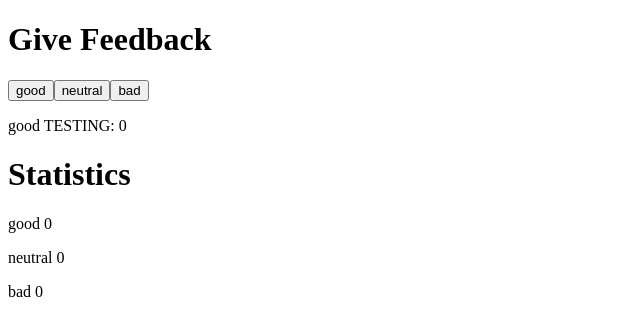
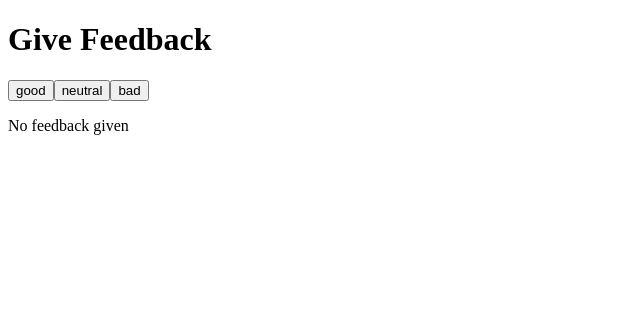
Before and after one commit to Juan-M-Cortez/Full-Stack-Open-2021, a React (Create React App) app in the folder Part1/: page / in a window 1280 px wide. Shown: the top 336 px of the page, without its empty margins (0-640 px from the left). Built offline with nearby package versions, Linux system fonts and the light colour scheme.

Commit message:
12-4-2021

```diff
--- a/Part1/src/App.js
+++ b/Part1/src/App.js
@@ -1,18 +1,41 @@
 import React, { useState } from "react";
 
-const Statistics =(props) => {
-  //Just Add
-  //Just Display
+const Button = ({handleClick, text}) => {
+  return(
+    <button onClick={handleClick}>{text}</button>
+  )
+}
+
+const StatisticLine = (Statistics) => {
   return(
     <div>
-      <h1>Statistics</h1>
-      <p>good {props.good}</p>
-      <p>neutral {props.neutral}</p>
-      <p>bad {props.bad}</p>
+      <p>{Statistics.text} {Statistics.value}</p>
     </div>
   )
 }
 
+
+const Statistics =(props) => {
+  const total=props.good + props.neutral + props.bad
+  //Just Display
+  if(total > 0)
+    return(
+      <div>
+        <h1>Statistics</h1>
+        <StatisticLine text="good" value={props.good}/>
+        <StatisticLine text='neutral' value={props.neutral}/>
+        <StatisticLine text='bad' value={props.bad}/>
+        <StatisticLine text='total' value={props.neutral}/>
+        <StatisticLine text='average' value={props.average}/>
+        <StatisticLine text='positive' value={props.positive}/>
+      </div>
+    )
+  return (
+    <div>
+      <p>No feedback given</p>
+    </div>
+  )
+}
 
 
 
@@ -22,20 +45,20 @@ const App = () => {
   const [neutral, setNeutral] = useState(0)
   const [bad, setBad] = useState(0)
 
+  const handleGood = () => {setGood(good + 1)}
+  const handleNeutral = () => {setNeutral(neutral + 1)}
+  const handleBad = () => {setBad(bad + 1)}
+
   return (
     <div>
       <h1>Give Feedback</h1>
-      <button onClick={() => setGood(good + 1)}>good</button>
-      <button onClick={() => setNeutral(neutral + 1)}>neutral</button>
-      <button onClick={() => setBad(bad + 1)}>bad</button>
-      <p>good TESTING: {good}{console.log(good)}</p>
-      <Statistics good={good} neutral={neutral} bad={bad}/>
-
+      <Button handleClick={handleGood} text='good'/>
+      <Button handleClick={handleNeutral} text='neutral'/>
+      <Button handleClick={handleBad} text='bad'/>
+      <Statistics good={good} neutral={neutral} bad={bad} total={good + neutral + bad}
+      average={(good - bad) / (good + neutral + bad)} positive={(good / (good + neutral + bad))* 100 + '%'}/>
     </div>
   )
 }
 
-
-
-
 export default App;
```
